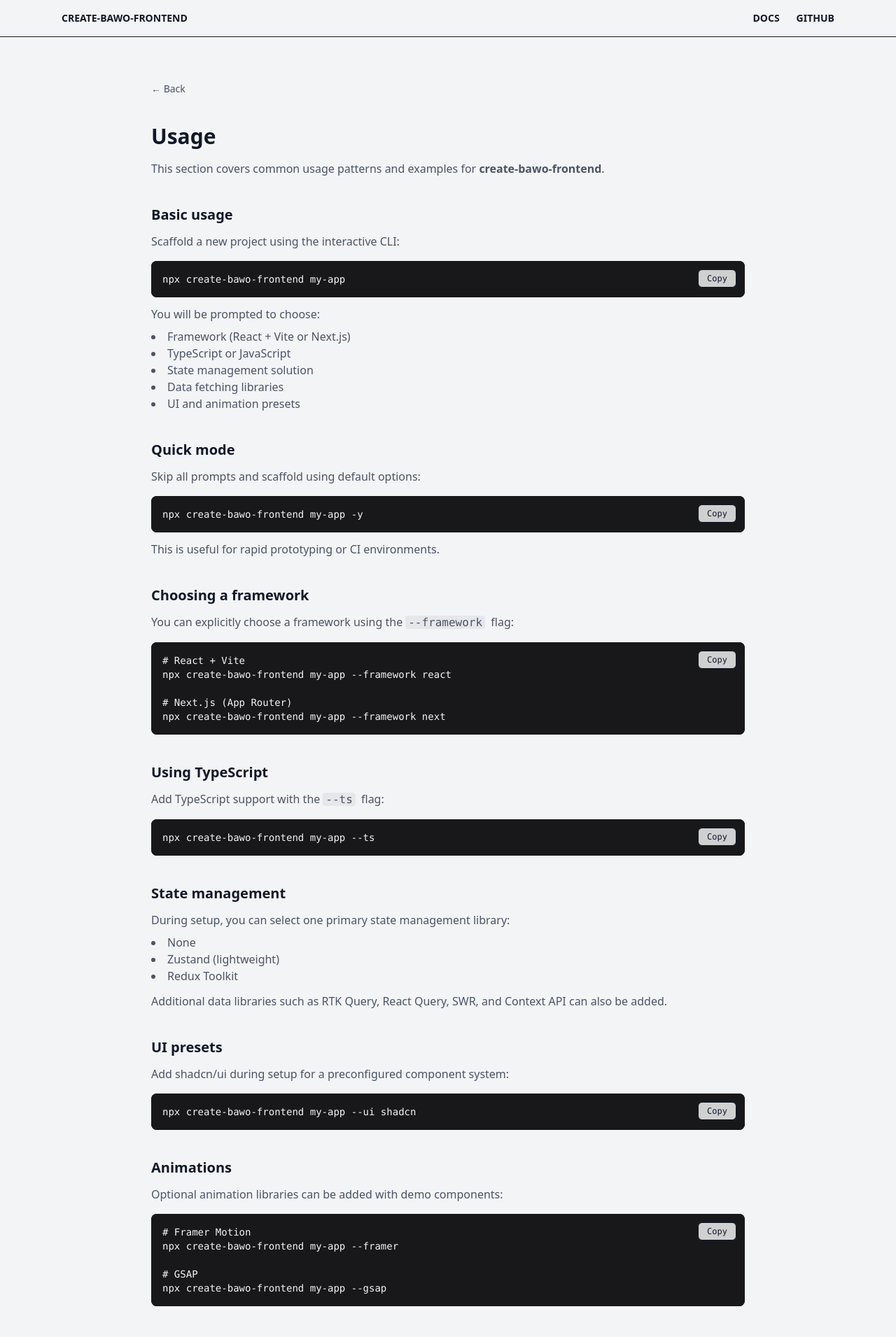
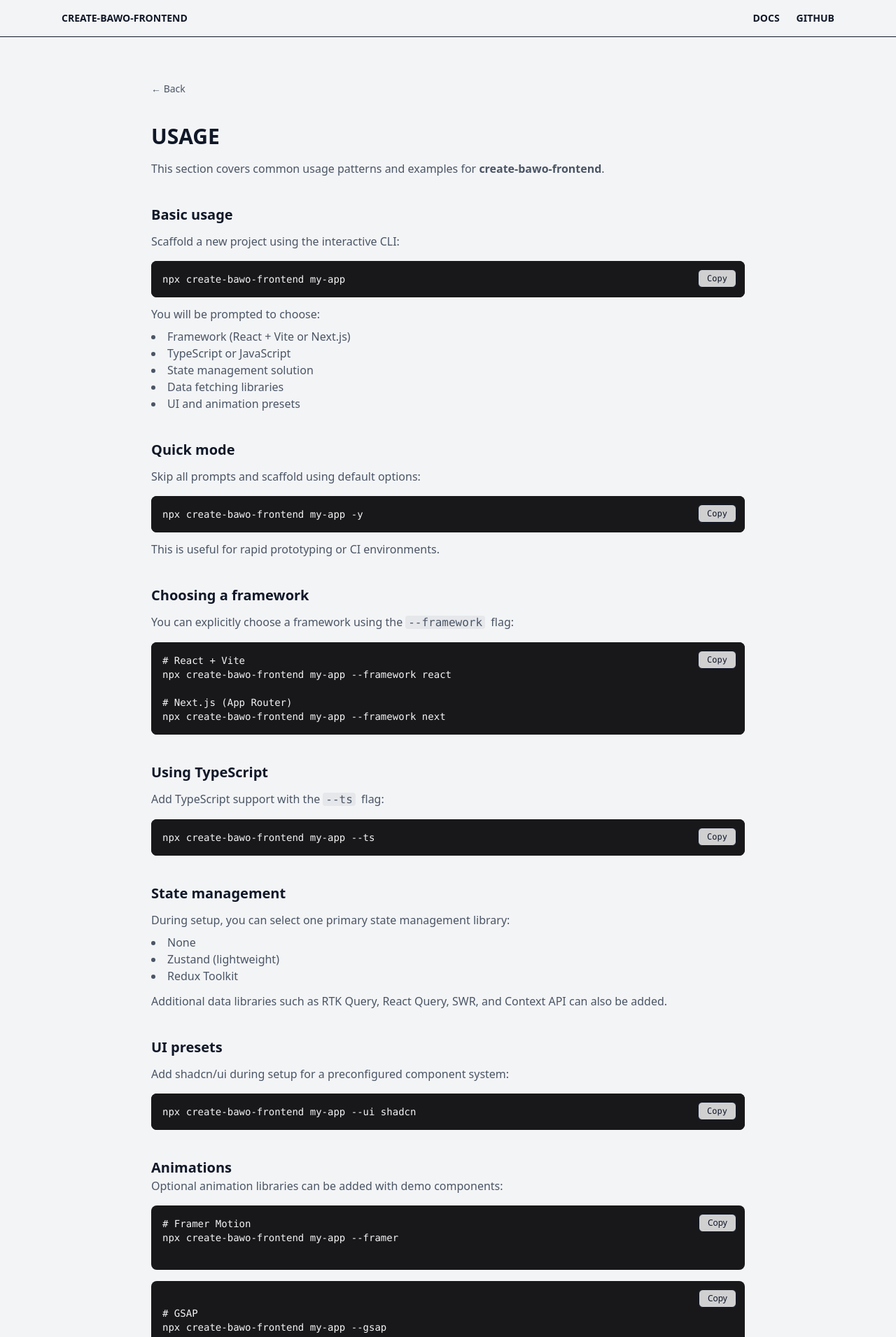
Before and after one commit to Joebakid/create-frontend-scaffold-website, a React (Vite) app: page /docs/usage in a window 1280 px wide. Shown: the top 1911 px of the page at 70% size. Built offline with nearby package versions, Linux system fonts and the light colour scheme.

Commit message:
code addiction

```diff
--- a/src/components/CodeBlock.jsx
+++ b/src/components/CodeBlock.jsx
@@ -3,7 +3,7 @@
 export default function CodeBlock({ code, language = "bash" }) {
   return (
     <div className="relative mt-4">
-      <pre className="overflow-x-auto rounded-lg bg-zinc-900 p-4 text-zinc-100 text-sm">
+      <pre className="overflow-x-auto rounded-lg bg-zinc-900 p-4 text-zinc-100 text-sm cursor-pointer">
         <code className={`language-${language}`}>
           {code}
         </code>
--- a/src/components/CopyButton.jsx
+++ b/src/components/CopyButton.jsx
@@ -17,7 +17,7 @@
     <button
       onClick={handleCopy}
       className="absolute top-3 right-3 rounded-md border px-3 py-1 text-xs
-                 bg-white/80 backdrop-blur hover:bg-white
+                 bg-white/80 backdrop-blur hover:bg-white cursor-pointer
                  transition"
       aria-label="Copy code"
     >
--- a/src/pages/Home.jsx
+++ b/src/pages/Home.jsx
@@ -4,7 +4,7 @@
 export default function Home() {
   return (
     <section className="max-w-6xl mx-auto px-6 py-24">
-      <h1 className="text-5xl font-bold">
+      <h1 className="text-5xl font-bold uppercase">
         create-bawo-frontend
       </h1>
 
--- a/src/pages/Usage.jsx
+++ b/src/pages/Usage.jsx
@@ -5,7 +5,7 @@
   return (
     <div className="max-w-4xl mx-auto px-6 py-16">
       <GoBack />
-      <h1 className="text-3xl font-bold">Usage</h1>
+      <h1 className="text-3xl font-bold uppercase">Usage</h1>
 
       <p className="mt-4 text-gray-600">
         This section covers common usage patterns and examples for
@@ -123,19 +123,24 @@
       <section className="mt-10">
         <h2 className="text-xl font-semibold">Animations</h2>
 
-        <p className="mt-3 text-gray-600">
+        <p className=" text-gray-600">
           Optional animation libraries can be added with demo components:
         </p>
 
-        <pre className="mt-4 p-0 rounded-lg bg-zinc-900">
+
           <CodeBlock
             code={`# Framer Motion
 npx create-bawo-frontend my-app --framer
+ `}
+          />
 
+
+            <CodeBlock
+            code={`
 # GSAP
 npx create-bawo-frontend my-app --gsap`}
           />
-        </pre>
+
       </section>
 
       {/* Dev server */}
```
